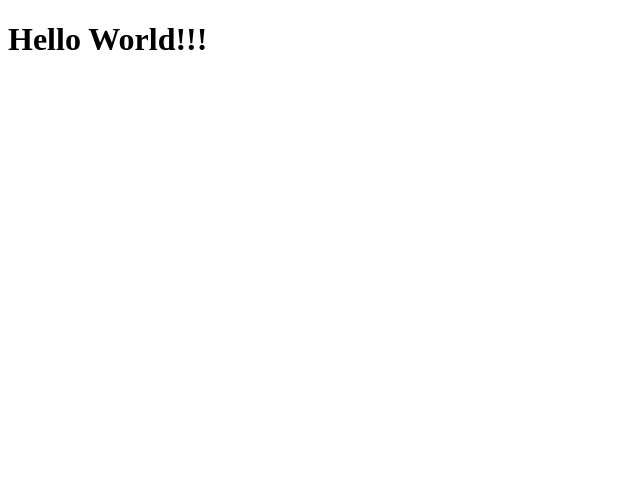
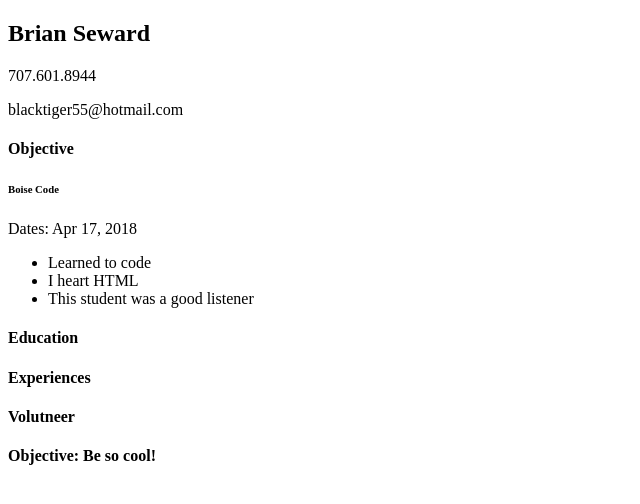
Before and after one commit to higeobrian/resume, a plain HTML site: page index.html in a window 1280 px wide. Shown: the whole page, without its empty margins (0-640 px from the left). Drawn offline with Linux system fonts and the light colour scheme.

Commit message:
Resume Update

```diff
--- a/index.html
+++ b/index.html
@@ -4,9 +4,36 @@
     <meta charset="UTF-8">
     <meta name="viewport" content="width=device-width, initial-scale=1.0">
     <meta http-equiv="X-UA-Compatible" content="ie=edge">
-    <title>Hello, World! Resume</title>
+    <title>My Resume</title>
 </head>
 <body>
-    <h1>Hello World!!!</h1>
+    <section class="header">
+    <h1>Brian Seward</h1>
+    <p>707.601.8944</p>
+    <p>blacktiger55@hotmail.com</p>
+</section>
+<section class="content-body"></section>
+<div class="content"><h4>Objective</h4>
+<div class="education">
+    <h6>Boise Code</h6>
+    <p>Dates: Apr 17, 2018</p>
+    <ul>
+        <li>Learned to code</li>
+        <li>I heart HTML</li>
+        <li>This student was a good listener</li>
+    </ul>
+</div>
+<div class="education"></div></div>
+
+<div class="content"><h4>Education </h4>
+
+</div>
+<div class="content"><h4>Experiences</h4>
+
+</div>
+<div class="content"><h4>Volutneer</h4>
+
+</div>
+    <p><strong>Objective: Be so cool!</strong></p>
 </body>
 </html>
```
